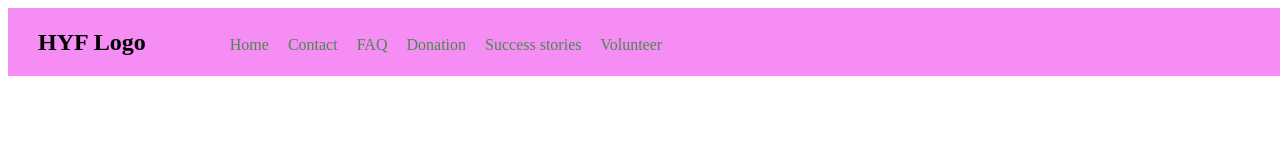
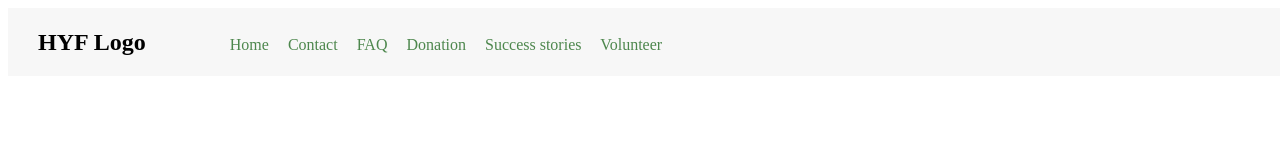
Before and after one commit to HYF-Class22/agile-development-group2-hyf-redesign, a website: page index.html in a window 1280 px wide. Shown: the top 160 px of the page. Drawn offline with Linux system fonts and the light colour scheme.

Commit message:
modify index.html

```diff
--- a/styles/index.css
+++ b/styles/index.css
@@ -21,7 +21,7 @@ a:active {
 }
 
 .header {
-  background-color: rgb(245 141 245);
+  background-color: #f7f7f7;
   padding: 1px 10px 0 30px;
   width: 100%;
 }
```
